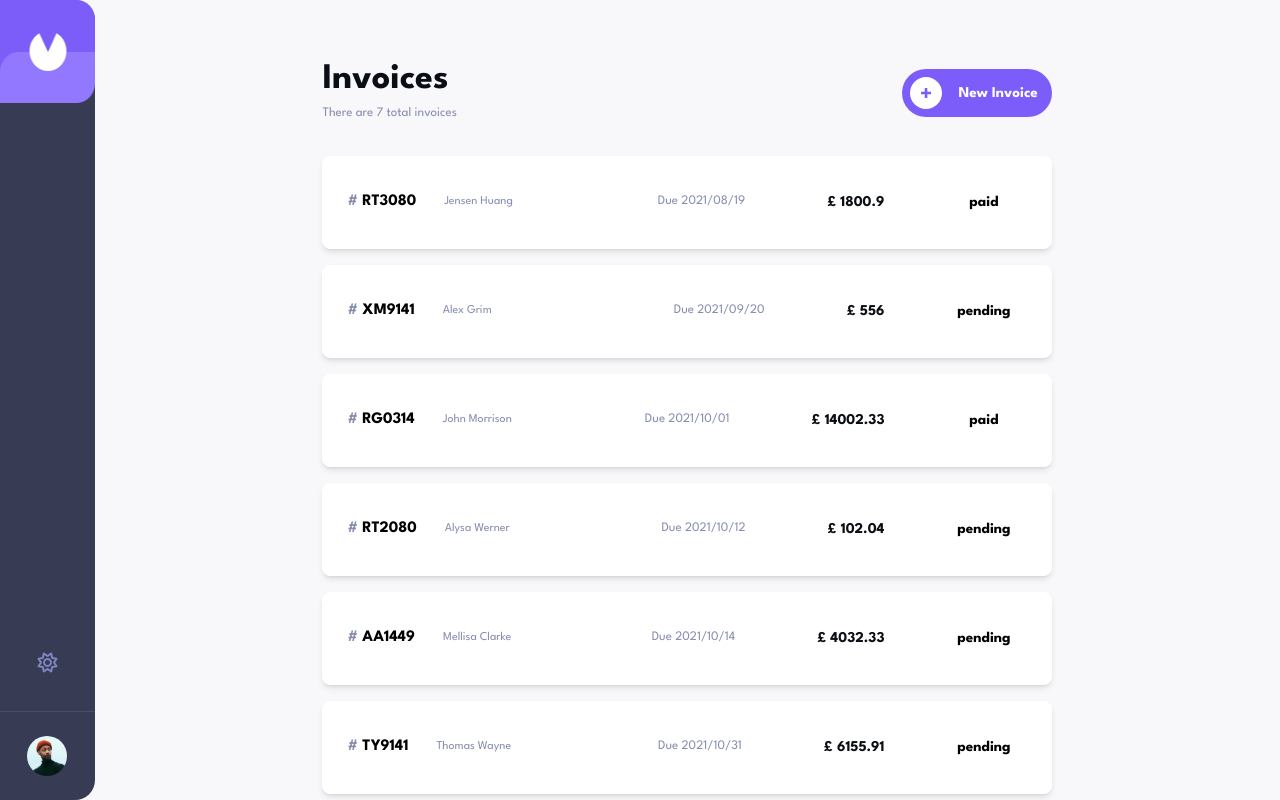
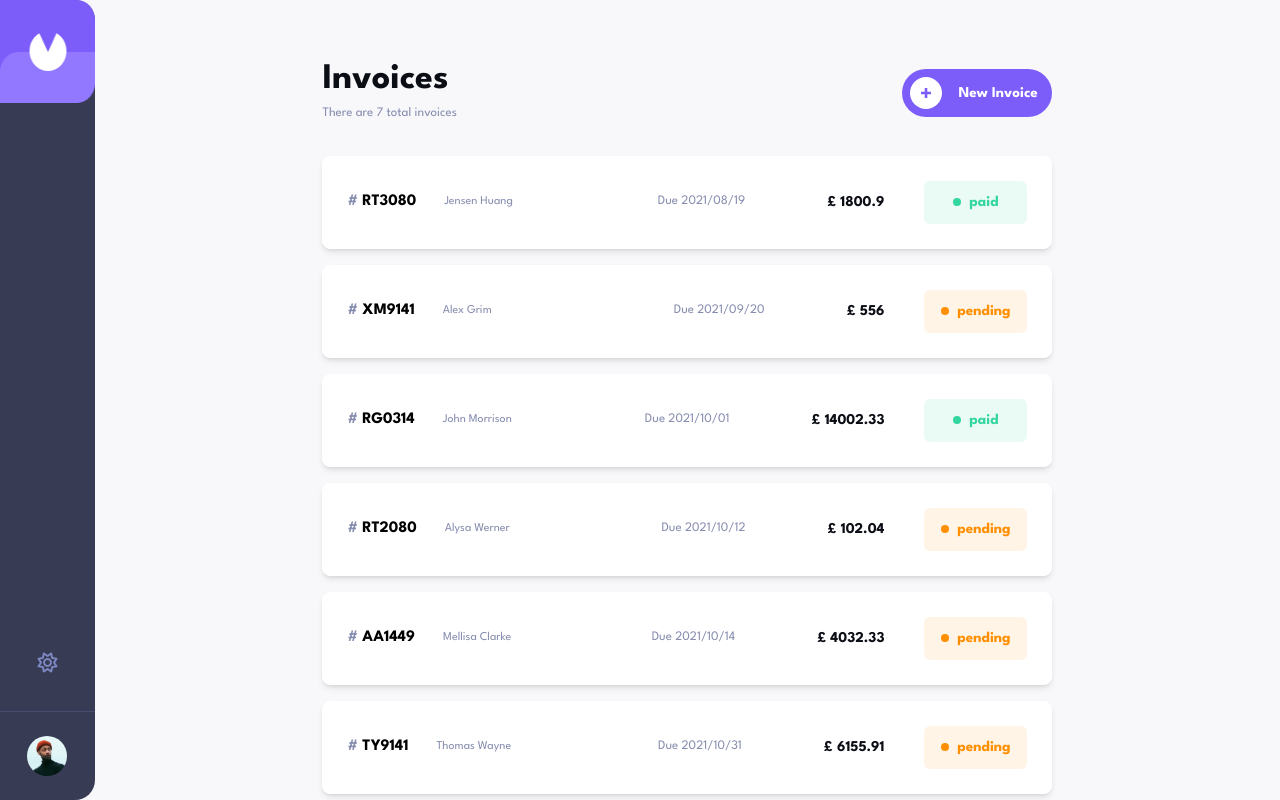
Before and after one commit to xasanovdev/invoice-app, a Vue app: page / in a window 1280 px wide. Built offline with nearby package versions, Linux system fonts and the light colour scheme.

Commit message:
fixed status colors

```diff
--- a/src/components/card/Card.vue
+++ b/src/components/card/Card.vue
@@ -23,16 +23,23 @@
       </div>
 
       <div
-        :class="`w-[103px] py-[14px] rounded-md flex items-center justify-center gap-2 bg-[${getStatusColorClass(
-          invoice.status
-        )}] text-[${getStatusColorClass(invoice.status)}] bg-opacity-10`"
+        :class="['w-[103px] py-[14px] rounded-md flex items-center justify-center gap-2 bg-opacity-10', getStatusBgColorClass(invoice.status)]"
       >
         <p
-          :class="`w-2 h-2 bg-[${getStatusColorClass(
-            invoice.status
-          )}] rounded-full`"
+          :class="[
+            'w-2 h-2 rounded-full',
+            getStatusBgColorClass(invoice.status),
+          ]"
         ></p>
-        <p class="text-[15px] font-bold leading-[15px]">{{ invoice.status }}</p>
+
+        <p
+          :class="[
+            'text-[15px] font-bold leading-[15px]',
+            getStatusTextColorClass(invoice.status),
+          ]"
+        >
+          {{ invoice.status }}
+        </p>
       </div>
     </div>
   </li>
@@ -43,14 +50,26 @@ import { defineProps } from 'vue';
 
 const props = defineProps(['invoice']);
 
-const getStatusColorClass = (status) => {
+const getStatusBgColorClass = (status) => {
   switch (status) {
     case 'paid':
-      return '#33D69F';
+      return 'bg-[#33D69F]';
     case 'pending':
-      return '#FF8F00';
+      return 'bg-[#FF8F00]';
     case 'draft':
-      return '#373B53';
+      return 'bg-[#373B53]';
+    default:
+      return '';
+  }
+};
+const getStatusTextColorClass = (status) => {
+  switch (status) {
+    case 'paid':
+      return 'text-[#33D69F]';
+    case 'pending':
+      return 'text-[#FF8F00]';
+    case 'draft':
+      return 'text-[#373B53]';
     default:
       return '';
   }
--- a/src/pages/InvoiceDetails.vue
+++ b/src/pages/InvoiceDetails.vue
@@ -1,8 +1,24 @@
 <template>
   <div v-if="invoice" class="overflow-y-auto w-full h-full sm:px-8 px-6 mt-8">
-    <div @click="redirectToHome" class=" inline-flex cursor-pointer items-center gap-6 hover:gap-7 duration-200">
+    <div
+      @click="redirectToHome"
+      class="inline-flex cursor-pointer items-center gap-6 hover:gap-7 duration-200"
+    >
       <i class="fa-solid fa-angle-left text-[9px] text-primary font-bold"></i>
       <h4 class="text-[15px] text-light4 leading-[15px] font-bold">Go back</h4>
+    </div>
+
+    <div class="p-6 bg-white rounded-lg mt-8 flex items-center justify-between">
+      <p class="text-light2 dark:text-light1 text-[13px]">Status</p>
+      <div
+        :class="`w-[103px] py-[14px] rounded-md flex items-center justify-center gap-2`"
+      >
+        <p :class="`w-2 h-2 rounded-full`"></p>
+
+        <p class="text-[15px] font-bold leading-[15px]">
+          {{ invoice[0].status }}
+        </p>
+      </div>
     </div>
   </div>
   <div v-else>
@@ -12,10 +28,7 @@
 </template>
 
 <script setup>
-import {
-  onMounted,
-  ref,
-} from 'vue';
+import { onMounted, ref } from 'vue';
 
 import { useRoute } from 'vue-router';
 
```
